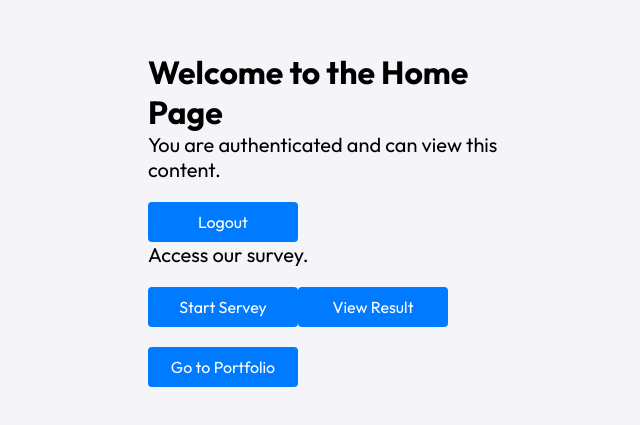
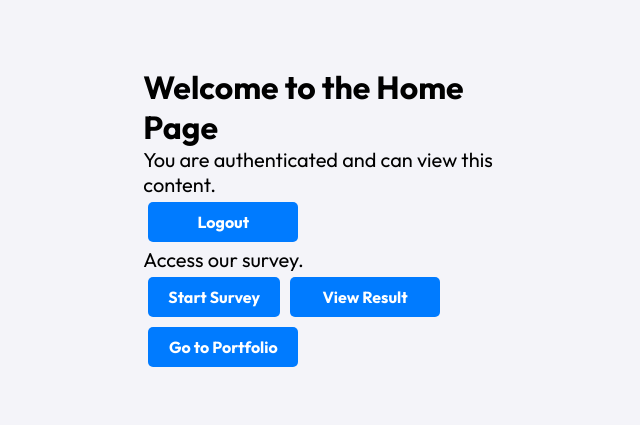
Before and after one commit to CapstoneProject-Group3/MyFinancialApp-V3-Group3, a React (Vite) app in the folder client/: page /home in a window 1280 px wide. Shown: the part 181-606 px from the top of the page, without its empty margins (312-952 px from the left). Built offline with nearby package versions, Linux system fonts and the light colour scheme; sample sign-in values are in the browser's storage.

Commit message:
navigating buttons and admin view

```diff
--- a/client/src/pages/Home.jsx
+++ b/client/src/pages/Home.jsx
@@ -1,14 +1,20 @@
 import React, { useEffect, useState } from 'react';
-import { Link } from 'react-router-dom';
+import { Link, useNavigate } from 'react-router-dom';
+import axios from 'axios';
+import {jwtDecode} from 'jwt-decode';
 
 const Home = () => {
     const [isAuthenticated, setIsAuthenticated] = useState(false);
     const [hasToken, setHasToken] = useState(false);
+    const navigate = useNavigate();
+    const [userId, setUserId] = useState(null);
+
     useEffect(() => {
         const checkAuth = () => {
             const token = localStorage.getItem('token');
-
             if (token) {
+                const decoded = jwtDecode(token);
+                setUserId(decoded.id);
                 setIsAuthenticated(true);
                 setHasToken(true);
             } else {
@@ -23,23 +29,95 @@ const Home = () => {
         localStorage.removeItem('token');
         setIsAuthenticated(false);
         setHasToken(false);
+        setUserId(null);
     };
 
+    const buttonStyle = {
+        display: 'inline-block',
+        padding: '10px 20px',
+        margin: '5px',
+        backgroundColor: '#007bff',
+        color: 'white',
+        textAlign: 'center',
+        border: 'none',
+        borderRadius: '5px',
+        textDecoration: 'none',
+        fontSize: '16px',
+        fontWeight: 'bold',
+        cursor: 'pointer'
+    };
+
+    const goToResultsPage = async () => {
+        const riskData = await fetchRiskLevel();
+        if (riskData) {
+            navigate(`/result?totalScore=${riskData.totalScore}&riskRating=${riskData.riskLevel}`);
+        } else {
+            alert("No risk data available. Please complete the assessment.");
+        }
+    };
+
+    const fetchRiskLevel = async () => {
+        const token = localStorage.getItem('token');
+        if (!token) {
+            console.log("No token available");
+            return;
+        }
+
+        try {
+            const response = await axios.get('http://localhost:4000/api/questionnaire/risk-level', {
+                headers: {
+                    Authorization: `Bearer ${token}`
+                }
+            });
+            return response.data;
+        } catch (error) {
+            console.error("Error fetching risk info:", error);
+        }
+    };
+
+    const goToPortfolio = async () => {
+        const riskRating = await fetchRiskLevel();
+        if (riskRating) {
+            navigate(`/portfolio?riskRating=${riskRating.riskLevel}`);
+        } else {
+            alert("Risk rating is not available. Please complete the necessary steps.");
+        }
+    };
+
+
     if (!hasToken) {
-    return <div>You are not logged in.</div>;
+        return (
+            <div>
+                <div>You are not logged in.</div>
+                <Link to="/login" style={buttonStyle}>Login</Link>
+                <Link to="/register" style={buttonStyle}>Register</Link>
+            </div>
+        );
+    }
+
+    //if admin
+    if (userId === 3) {
+        return (
+            <div>
+                <h1>Welcome, Admin!</h1>
+                <p>You are logged in as an admin.</p>
+                <button onClick={() => navigate("/financialProductForm")} style={buttonStyle}>Manage Financial Products</button>
+                <button onClick={() => navigate("/financialProductSearch")} style={buttonStyle}>Search Financial Products</button>
+                <button onClick={handleLogout} style={buttonStyle}>Logout</button>
+            </div>
+        );
     }
 
     return (
         <div>
             <h1>Welcome to the Home Page</h1>
             <p>You are authenticated and can view this content.</p>
-      {/* Logout */}
-      <button onClick={handleLogout}>Logout</button>
-      <br />
+            <button onClick={handleLogout} style={buttonStyle}>Logout</button>
+            <br/>
             <p>Access our survey.</p>
-      <button><Link to="/questionaire">Start Servey</Link></button>
-      <button><Link to="/result">View Result</Link></button>
-      <button><Link to="/portfolio">Go to Portfolio</Link></button>
+            <Link to="/questionaire" style={buttonStyle}>Start Survey</Link>
+            <button onClick={goToResultsPage} style={buttonStyle}>View Result</button>
+            <button onClick={goToPortfolio} style={buttonStyle}>Go to Portfolio</button>
         </div>
     );
 };
```
Also changed, not shown: 1 other file (tests, documents, lock files or other folders). Lines whose indentation alone changed are shown as unchanged.
